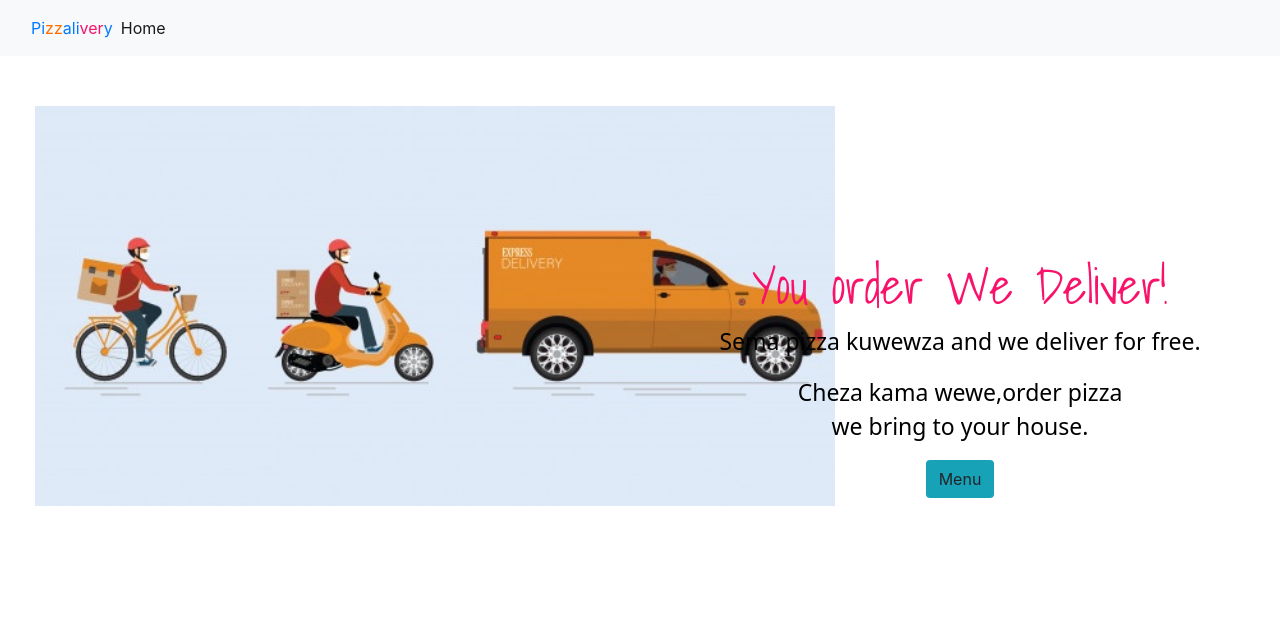
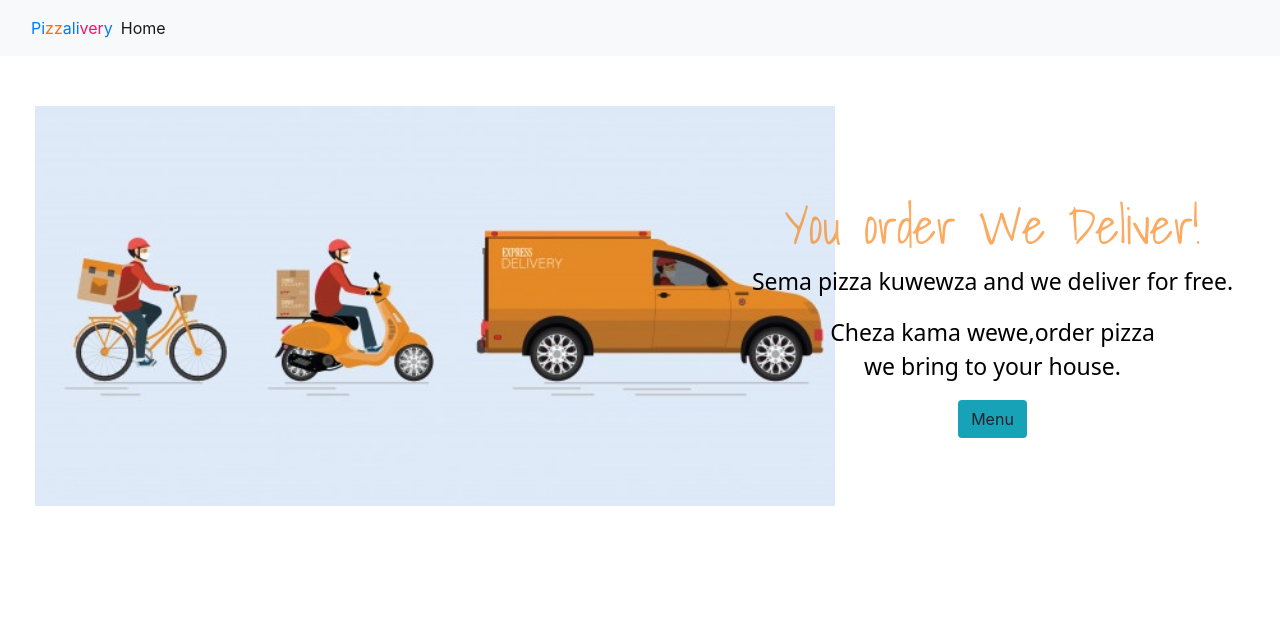
Before and after one commit to brianumaka/pizzalivery-app, a plain HTML site: page index.html in a window 1280 px wide. Drawn offline with nearby package versions, Linux system fonts and the light colour scheme; a web font is replaced by a local one.

Commit message:
Add changes in styles margin and padding

```diff
--- a/css/styles.css
+++ b/css/styles.css
@@ -46,7 +46,7 @@ body {
 .txt-big {
   font-size: 50px;
   font-family: 'Shadows Into Light', cursive;
-  color: rgb(248, 18, 106);
+  color: rgba(248, 129, 18, 0.666);
 }
 
 .karibu-img {
@@ -56,3 +56,7 @@ body {
   height: 400px;
   width: 400p
 }
+.karibu-txt {
+  margin-top: 100px;
+  padding-left: 80px;
+}
```
